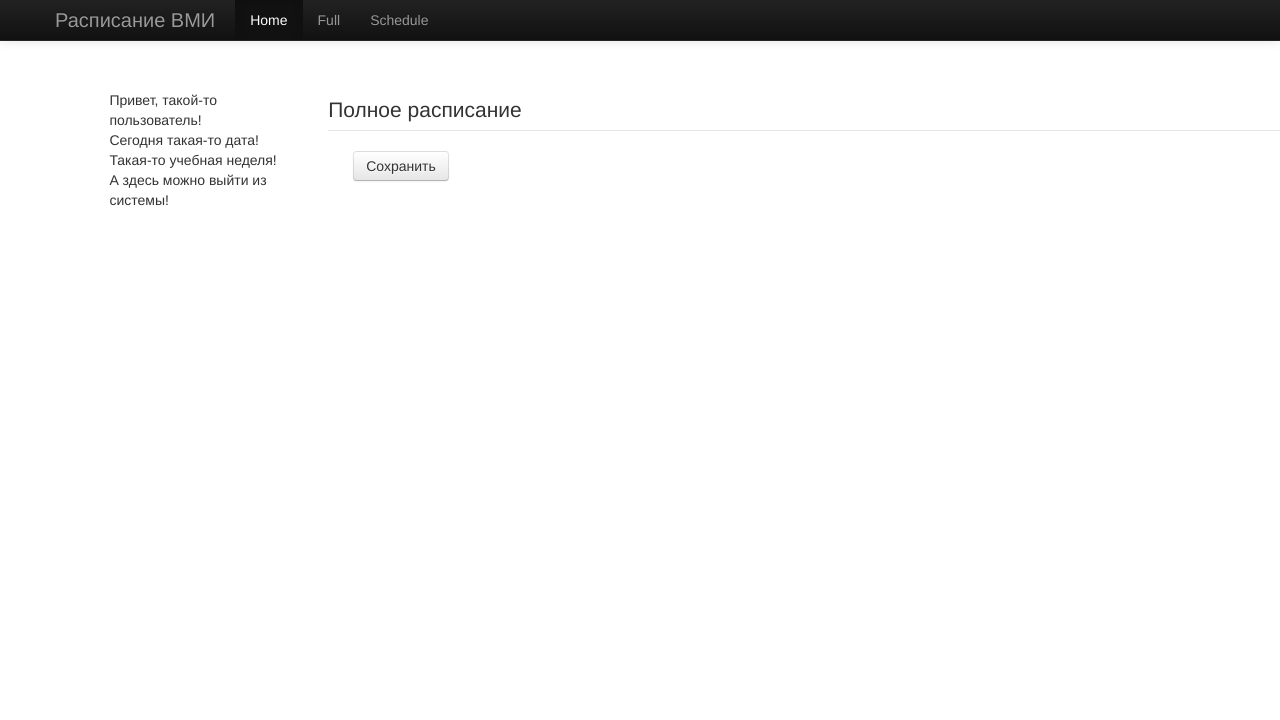
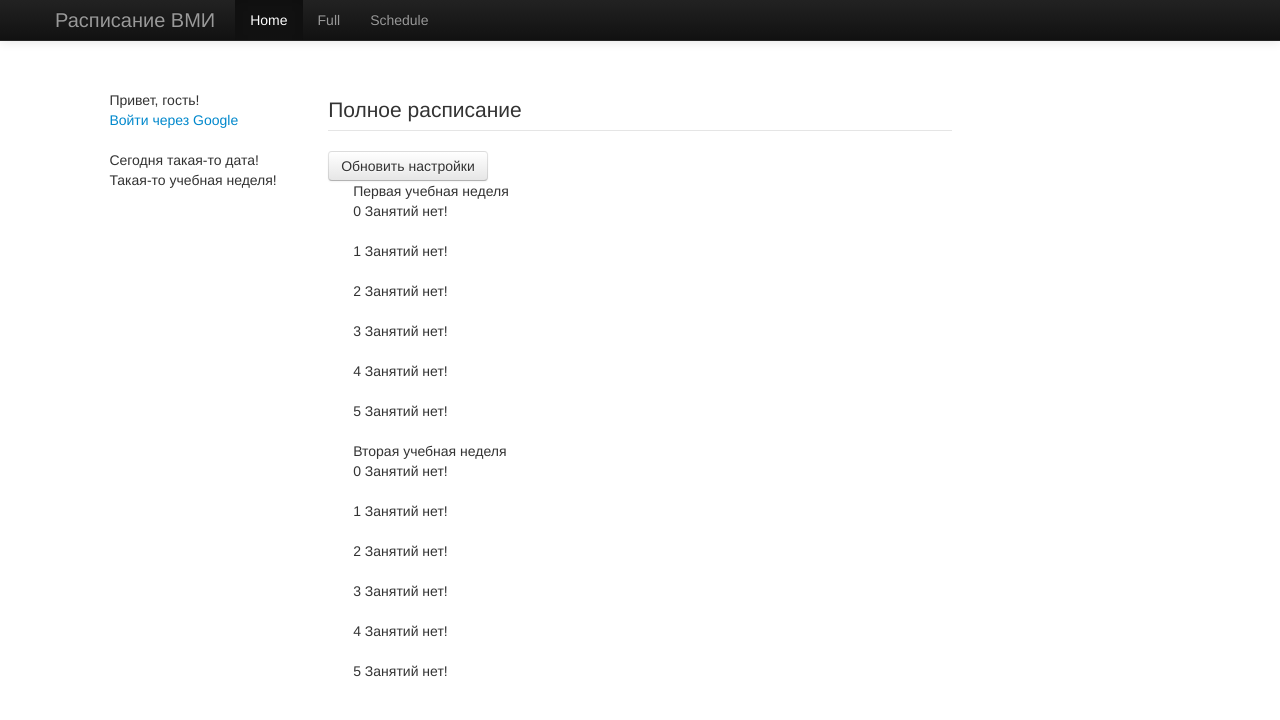
Before and after one commit to postindustrial/coursework, a Django app: page /full/ in a window 1280 px wide. Shown: the top 720 px of the page. Run offline with Django 3.2, Linux system fonts and the light colour scheme; the visitor is signed in with stand-in values (Sample User, id 1); data that the repository does not hold is empty; some libraries are stand-ins or nearby versions.

Commit message:
cosmetical changes, bugfixes (now it works)

```diff
--- a/coursework/templates/base.html
+++ b/coursework/templates/base.html
@@ -49,10 +49,14 @@
             </div>
             <div class="span2">
                 {% include "hello.html" %}
+                {% block settings %}
+                {% endblock %}
             </div>
-            <div class="span9" id="content">
+            <div class="span6" id="content">
             {% block content %}
             {% endblock %}
+            </div>
+            <div class="span3">
             </div>
         </div>
 
--- a/coursework/templates/full.html
+++ b/coursework/templates/full.html
@@ -6,26 +6,43 @@
         {% csrf_token %}
         <fieldset>
         <legend>Полное расписание</legend>
-
+        <button type="submit" class="btn">Обновить настройки</button>
         <ul>
         {% for week_n in week_number %}
+            {% if week_n == 1 %}
+                Первая учебная неделя <br>
+            {% else %}
+                Вторая учебная неделя <br>
+            {% endif %}
             {% for day_n in day_number %}
+                {{ day_n }}
+                <table class="table table-striped">
                 {% for item in personal_schedule_full %}
                     {% if item.week == week_n and item.weekday == day_n %}
-                        <input type="checkbox" value="{{ item.pk }}" name="settings">
-                        <h1>{{ item.weekday }}</h1>
-                        <b> {{ item.course.name }} </b> <br>
-                        <b> {{ item.course.teacher.last_name }} </b>
-                        <br>
-                        <div class="page-header">
-                            {{ item.room }} <br>
-                            {{ item.building.name }}
-                        </div>
+                        <tr>
+                            <td>
+                                <input type="checkbox" value="{{ item.pk }}" name="settings">
+                            </td>
+                            <td>
+                                {{ item.get_begin_time_display }}
+                            </td>
+                            <td>
+                                {{ item.course.name.name }}
+                            </td>
+                            <td>
+                                {{ item.course.teacher.last_name }} {{ item.course.teacher.initials }}
+                            </td>
+                            <td>
+                                {{ item.room }} / {{ item.building.name }}
+                            </td>
+                        </tr>
                     {% endif %}
+                {% empty %}
+                    Занятий нет! <br>
                 {% endfor %}
+                </table>
             {% endfor %}
         {% endfor %}
-        <button type="submit" class="btn">Сохранить</button>
         </ul>
         </fieldset>
     </form>
--- a/coursework/templates/hello.html
+++ b/coursework/templates/hello.html
@@ -1,6 +1,14 @@
+
+
 {% block content %}
-    Привет, такой-то пользователь! <br>
+    {% if user.group %}
+        Привет, {{ user.first_name }}! <br>
+        <a rel="nofollow" class="logout" href="/logout/">Выйти</a> <br>
+    {% else %}
+        Привет, гость! <br>
+        <a rel="nofollow" href="{% url "socialauth_begin" "google" %}">Войти через Google</a> <br>
+    {% endif %}
+    <br>
     Сегодня такая-то дата! <br>
     Такая-то учебная неделя! <br>
-    А здесь можно выйти из системы! <br>
 {% endblock %}
--- a/coursework/templates/schedule.html
+++ b/coursework/templates/schedule.html
@@ -1,6 +1,6 @@
 {% extends "base.html" %}
 
-{% block content %}
+{% block settings %}
 
 Выберите номер группы:
 <form action="" method="post">
@@ -16,6 +16,10 @@
 
     <input type="submit" value="Показать" />
 </form>
+
+{% endblock %}
+
+{% block content %}
 
 Расписание для выбранной группы:
 
--- a/info/models.py
+++ b/info/models.py
@@ -52,8 +52,8 @@ class Major (models.Model):
     class Meta:
         verbose_name_plural = u'Специальности'
 
-    name = models.CharField(max_length=100)
-    code = models.CharField(max_length=10)
+    name = models.CharField(verbose_name=u'Название специальности', max_length=100)
+    code = models.CharField(verbose_name=u'Код специальности', max_length=10)
 
     def __unicode__(self):
         return self.name
@@ -63,7 +63,7 @@ class Group (models.Model):
     class Meta:
         verbose_name_plural = u'Группы'
 
-    name = models.CharField(max_length=7)
+    name = models.CharField(verbose_name=u'Название группы', max_length=7)
     major = models.ForeignKey(Major)
 
     def __unicode__(self):
@@ -74,9 +74,8 @@ class Student (AbstractUser):
     class Meta:
         verbose_name_plural = u'Студенты'
 
-    patronymic = models.CharField(max_length=20)
-    group = models.CharField(max_length=7)
-    invite_key = models.CharField(max_length=20)
+    patronymic = models.CharField(verbose_name=u'Отчество', max_length=20)
+    group = models.CharField(verbose_name=u'Название группы', max_length=7)
     #USERNAME_FIELD = 'username'
     #REQUIRED_FIELDS = ['username']
 
@@ -97,7 +96,7 @@ class Building (models.Model):
     class Meta:
         verbose_name_plural = u'Строения'
 
-    name = models.CharField(max_length=4)
+    name = models.CharField(verbose_name=u'Название корпуса', max_length=4)
 
     def __unicode__(self):
         return self.name
@@ -107,9 +106,10 @@ class Teacher (models.Model):
     class Meta:
         verbose_name_plural = u'Преподаватели'
 
-    last_name = models.CharField(max_length=25)
-    initials = models.CharField(max_length=4)
-    full_name = models.CharField(max_length=50)
+    last_name = models.CharField(verbose_name=u'Фамилия', max_length=25)
+    initials = models.CharField(verbose_name=u'Инициалы', max_length=4)
+    full_name = models.CharField(verbose_name=u'Имя и отчество', max_length=50)
+    post = models.CharField(verbose_name=u'Должность', max_length=100)
 
     def __unicode__(self):
         return self.last_name + ' ' + self.initials
@@ -120,7 +120,7 @@ class Course (models.Model):
     class Meta:
         verbose_name_plural = u'Дисциплины'
 
-    name = models.CharField(max_length=100)
+    name = models.CharField(verbose_name=u'Название дисциплины', max_length=100)
 
     def __unicode__(self):
         return self.name
@@ -134,7 +134,7 @@ class TaughtCourse (models.Model):
     name = models.ForeignKey(Course)
     group = models.ForeignKey(Group)
     teacher = models.ForeignKey(Teacher)
-    hours = models.IntegerField()
+    hours = models.IntegerField(verbose_name=u'Количество часов')
     final = models.IntegerField(verbose_name=u'Завершение', choices=FINALS)
 
     def __unicode__(self):
@@ -151,7 +151,7 @@ class Schedule (models.Model):
     begin_time = models.IntegerField(verbose_name=u'Начало пары', choices=BEGIN_TIMES)
     end_time = models.IntegerField(verbose_name=u'Окончание пары', choices=END_TIMES)
     course = models.ForeignKey(TaughtCourse)
-    room = models.CharField(max_length=10)
+    room = models.CharField(verbose_name=u'Аудитория', max_length=10)
     building = models.ForeignKey(Building)
 
     def __unicode__(self):
--- a/info/views.py
+++ b/info/views.py
@@ -36,9 +36,20 @@ def home(request):
     if request.user.is_authenticated():
         current_week = get_current_week()
         current_weekday = datetime.datetime.today().weekday()
-        user_group = request.user.group
-        personal_schedule = Schedule.objects.all().filter(course__group__name=user_group).filter(weekday__in=[current_weekday, current_weekday + 1]).filter(week=current_week).order_by('begin_time')
-        personal_schedule = personal_schedule.filter(~Q(pk__in=Settings.objects.filter(schedule__course__group__name=user_group)))
+        user = request.user
+        user_group = user.group
+        temp = Settings.objects.filter(student__email=user.email)
+        personal_schedule = Schedule.objects.all().\
+            filter(course__group__name=user_group).\
+            order_by('begin_time')#.exclude(pk__in=temp)
+        for element in temp.all():
+            personal_schedule = personal_schedule.exclude(pk=element.schedule_id)
+        if current_weekday == 6:# воскресенье
+            personal_schedule = personal_schedule.filter(weekday=0). \
+                filter(week=3-current_week)
+        else:
+            personal_schedule = personal_schedule.filter(weekday__in=[current_weekday, current_weekday + 1]). \
+                filter(week=current_week)
         context = {'personal_schedule_current': personal_schedule}
         return render(request, 'home.html', context)
     else:
```
Also changed, not shown: 1 other file.
